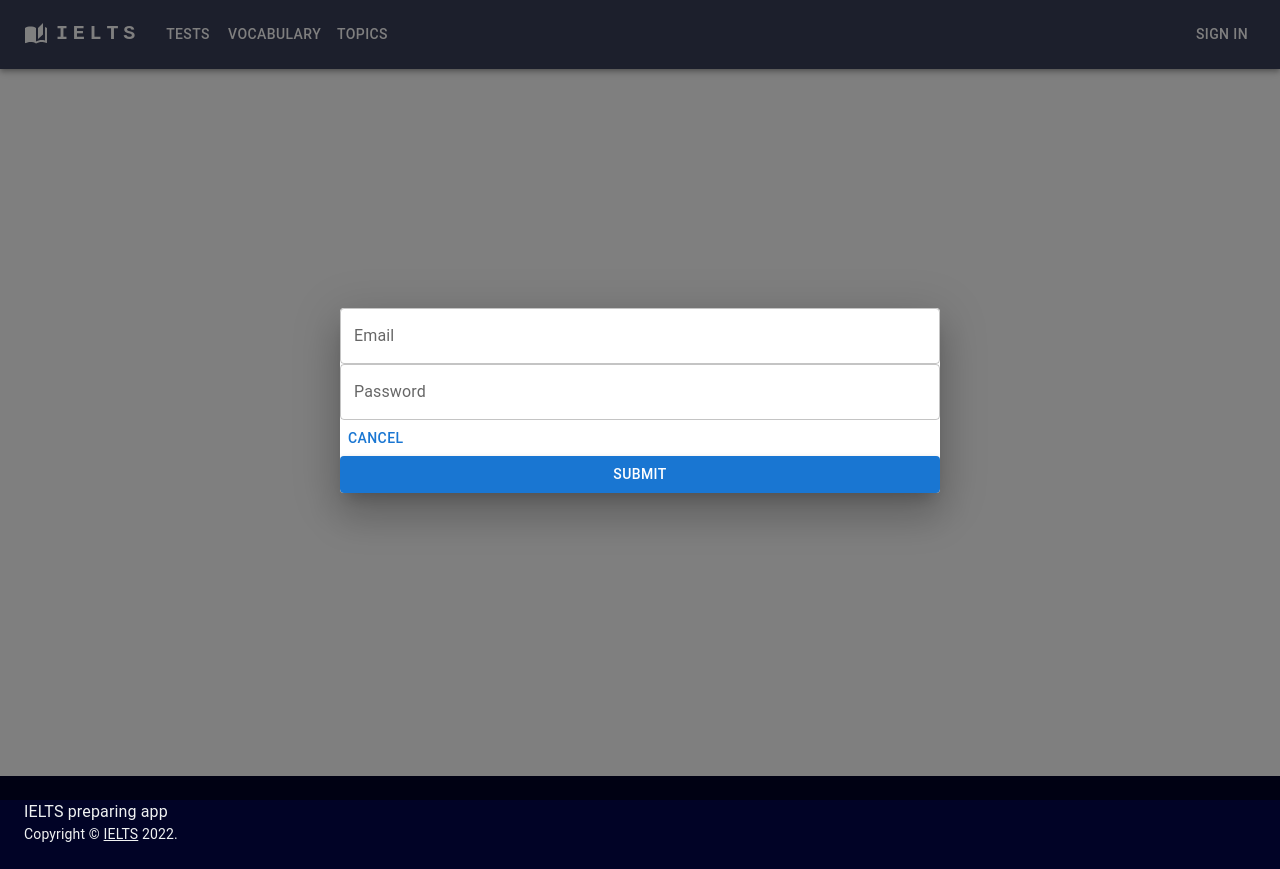
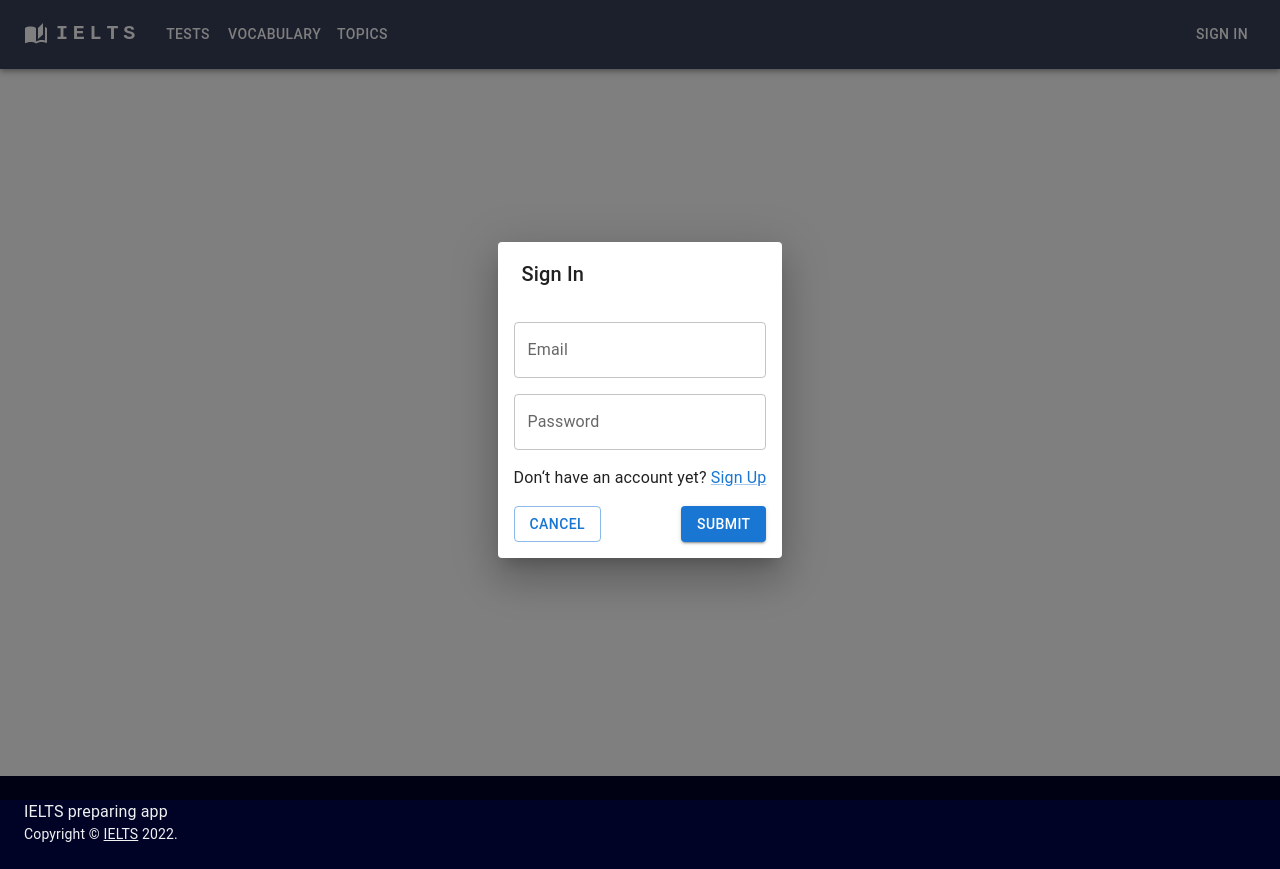
Before and after one commit to achultsova/IELTS_Frontend, a React (Create React App) app: page / in a window 1280 px wide. Both pictures are taken after a click on the button "SIGN IN". Built offline with nearby package versions, Linux system fonts and the light colour scheme.

Commit message:
feat: add validation and styles to signin form

```diff
--- a/src/shared/components/SignIn/Form.tsx
+++ b/src/shared/components/SignIn/Form.tsx
@@ -3,6 +3,7 @@ import { useFormik } from 'formik'
 import * as yup from 'yup'
 import Button from '@mui/material/Button'
 import TextField from '@mui/material/TextField'
+import { DialogTitle, Link, Typography } from '@mui/material'
 
 type Props = {
     handleClose: () => void
@@ -32,7 +33,15 @@ const Form: FC<Props> = ({handleClose }) => {
   })
   return (
     <div>
-      <form onSubmit={formik.handleSubmit}>
+      <DialogTitle> Sign In</DialogTitle>
+      <form style={{
+        display: 'flex',
+        flexDirection: 'column',
+        justifyContent: 'center',
+        alignItems: 'center',
+        paddingInline: '32px',
+        padding: '16px',
+      }} onSubmit={formik.handleSubmit}>
         <TextField
           fullWidth
           id="email"
@@ -42,6 +51,7 @@ const Form: FC<Props> = ({handleClose }) => {
           onChange={formik.handleChange}
           error={formik.touched.email && Boolean(formik.errors.email)}
           helperText={formik.touched.email && formik.errors.email}
+          sx={{paddingBottom: '16px'}}
         />
         <TextField
           fullWidth
@@ -53,13 +63,22 @@ const Form: FC<Props> = ({handleClose }) => {
           onChange={formik.handleChange}
           error={formik.touched.password && Boolean(formik.errors.password)}
           helperText={formik.touched.password && formik.errors.password}
+          sx={{paddingBottom: '16px'}}
         />
-        <Button onClick={handleClose}>
+        <Typography sx={{paddingBottom: '16px'}}>
+        Don&lsquo;t have an account yet?{' '}
+          <Link>
+								Sign Up
+          </Link>
+        </Typography>
+        <div style={{display: 'flex', justifyContent: 'space-between', width: '100%'}}>
+          <Button variant="outlined" onClick={handleClose}>
             Cancel
-        </Button>
-        <Button color="primary" variant="contained" fullWidth type="submit">
+          </Button>
+          <Button color="primary" type="submit" variant="contained">
           Submit
-        </Button>
+          </Button>
+        </div>
       </form>
     </div>
   )
```
